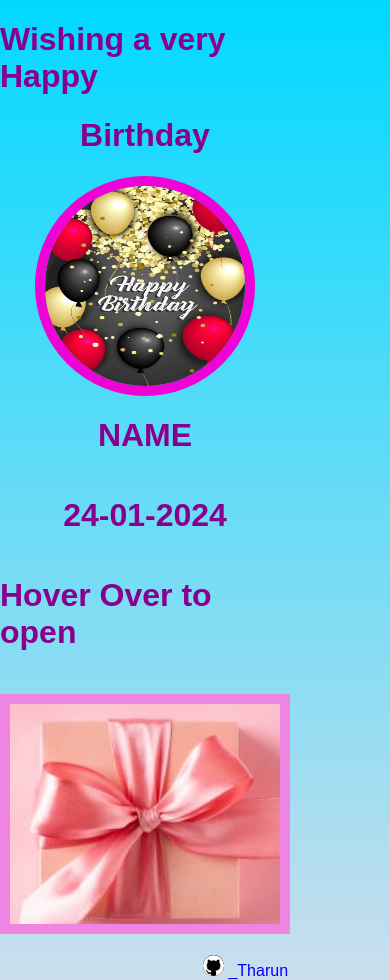
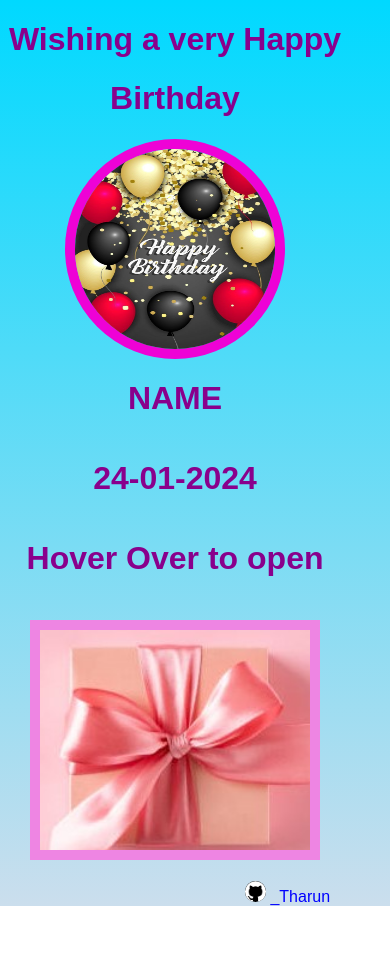
Before and after one commit to Tharun568s/wish-site1, a plain HTML site: page index.html in a window 390 px wide. After the commit the page ends 906 px from the top, so only its background shows below. Drawn offline with Linux system fonts and the light colour scheme.

Commit message:
Update styles.css

```diff
--- a/styles.css
+++ b/styles.css
@@ -9,7 +9,7 @@ body{
 
 @media (min-width: 250px) and (max-width: 500px) {
 body{
-  width:290px;
+  width:350px;
 
 
 }
```
